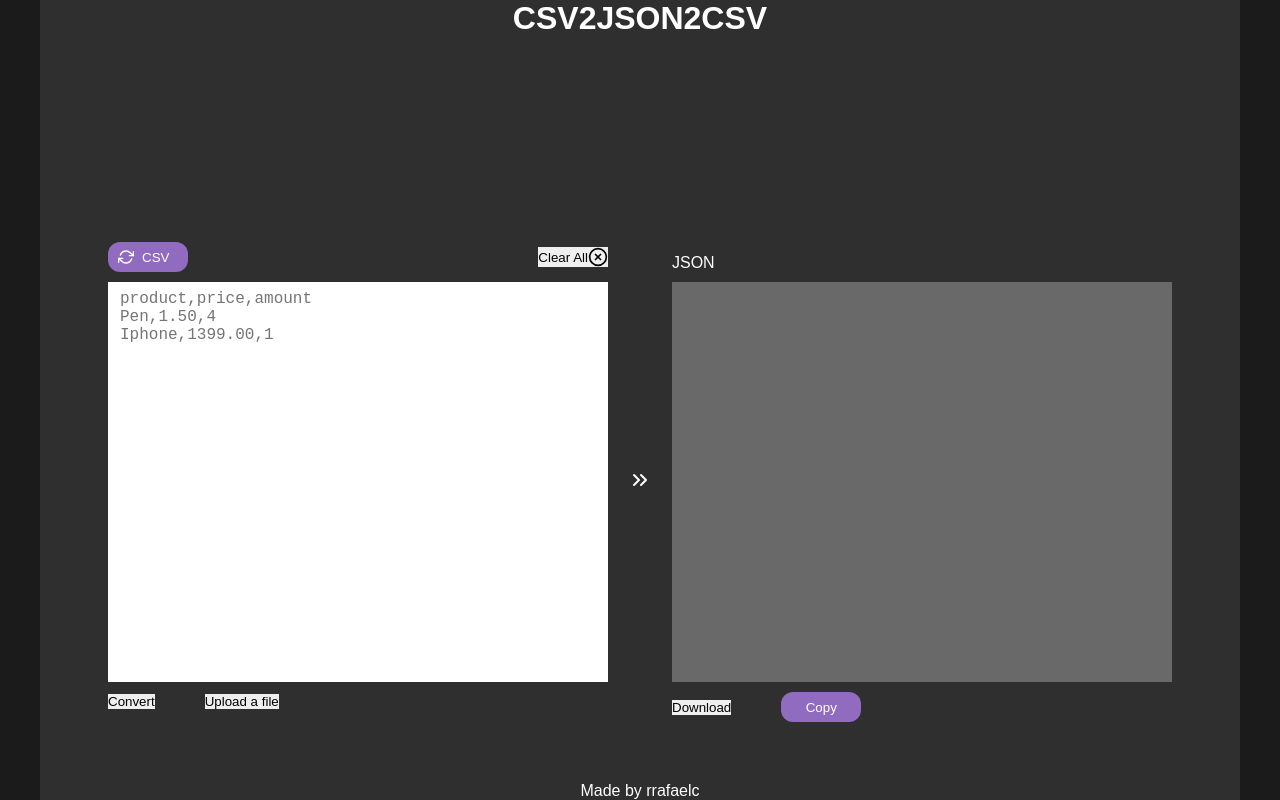
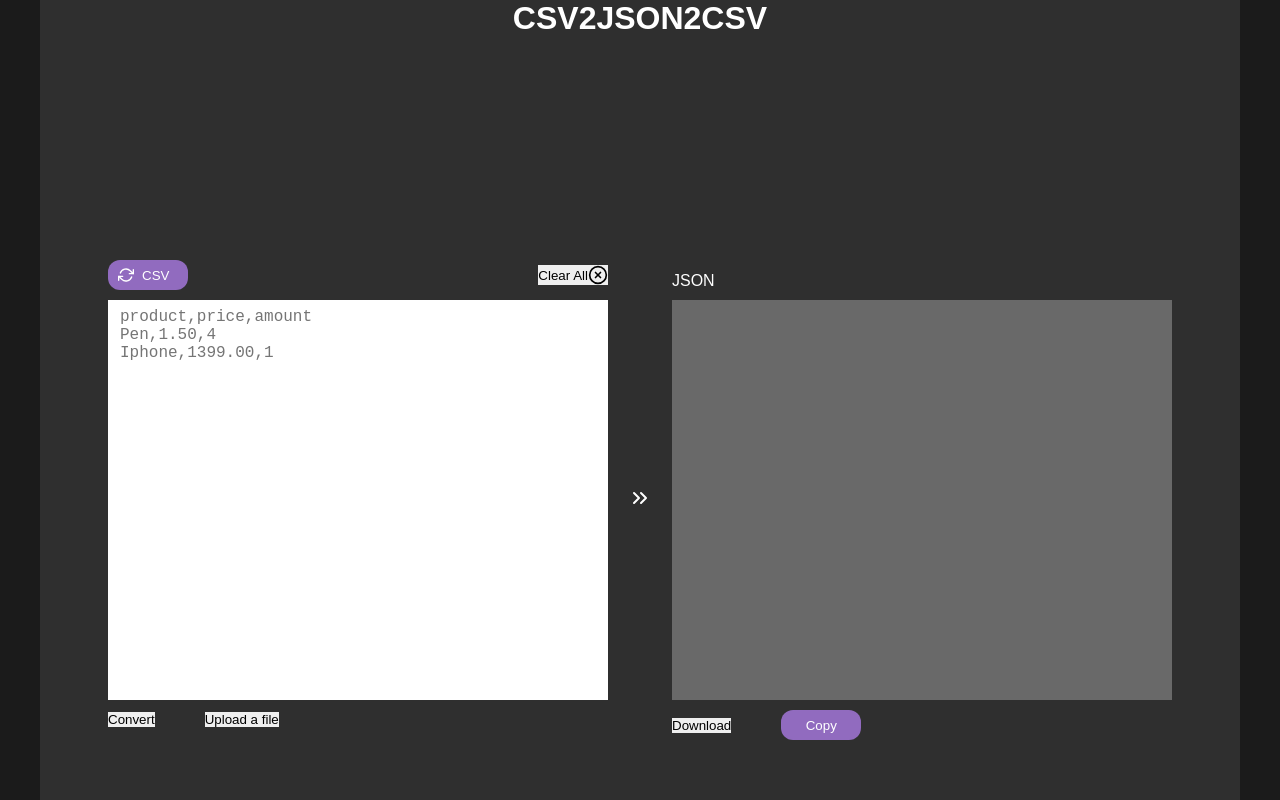
Before and after one commit to rrafaelc/app-ideas-challenge, a React (Create React App) app in the folder beginner/08_csv2json/: page / in a window 1280 px wide. Built offline with nearby package versions, Linux system fonts and the light colour scheme.

Commit message:
Remove footer

```diff
--- a/beginner/08_csv2json/src/Dashboard/index.tsx
+++ b/beginner/08_csv2json/src/Dashboard/index.tsx
@@ -3,7 +3,7 @@ import { FiRefreshCw, FiXCircle, FiChevronsRight } from 'react-icons/fi';
 import { plainTextCSV } from '../utils/parseCsvToJson';
 import { plainTextJSON } from '../utils/parseJsonToCsv';
 
-import { Container, Main, Footer } from './styles';
+import { Container, Main } from './styles';
 
 const Dashboard: React.FC = () => {
   const [method, setMethod] = useState(true); // true:csv2json false:json2csv
@@ -119,9 +119,6 @@ const Dashboard: React.FC = () => {
           </div>
         </div>
       </Main>
-      <Footer>
-        <p>Made by rrafaelc</p>
-      </Footer>
     </Container>
   );
 };
--- a/beginner/08_csv2json/src/Dashboard/styles.ts
+++ b/beginner/08_csv2json/src/Dashboard/styles.ts
@@ -29,6 +29,7 @@ export const Container = styled.div`
 export const Main = styled.main`
   display: flex;
   gap: 20px;
+  margin-bottom: 60px;
 
   .methodAndClear {
     display: flex;
@@ -143,11 +144,3 @@ export const Main = styled.main`
     }
   }
 `;
-
-export const Footer = styled.div`
-  width: 100%;
-  margin-top: 60px;
-
-  display: flex;
-  justify-content: center;
-`;
```
